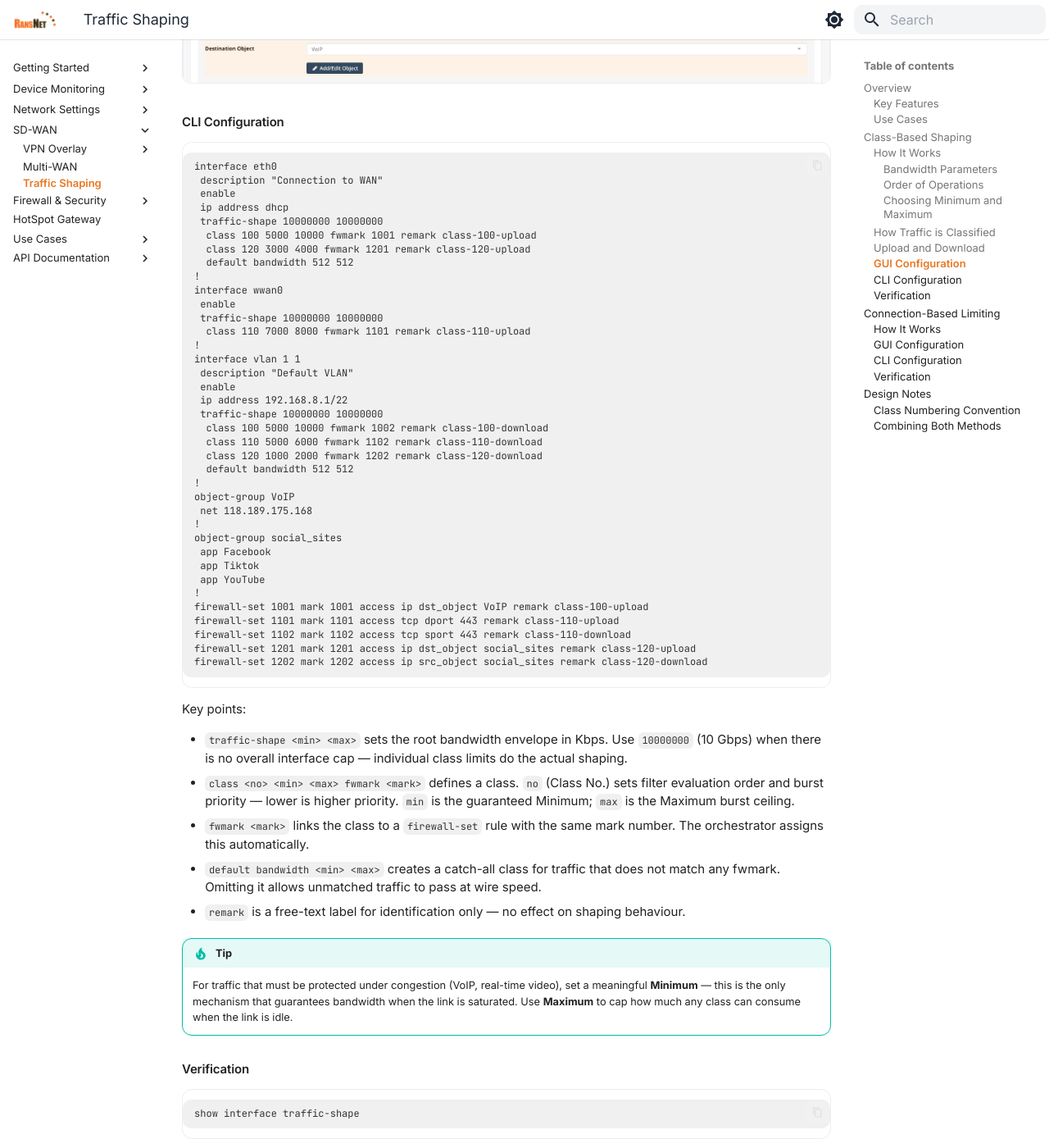
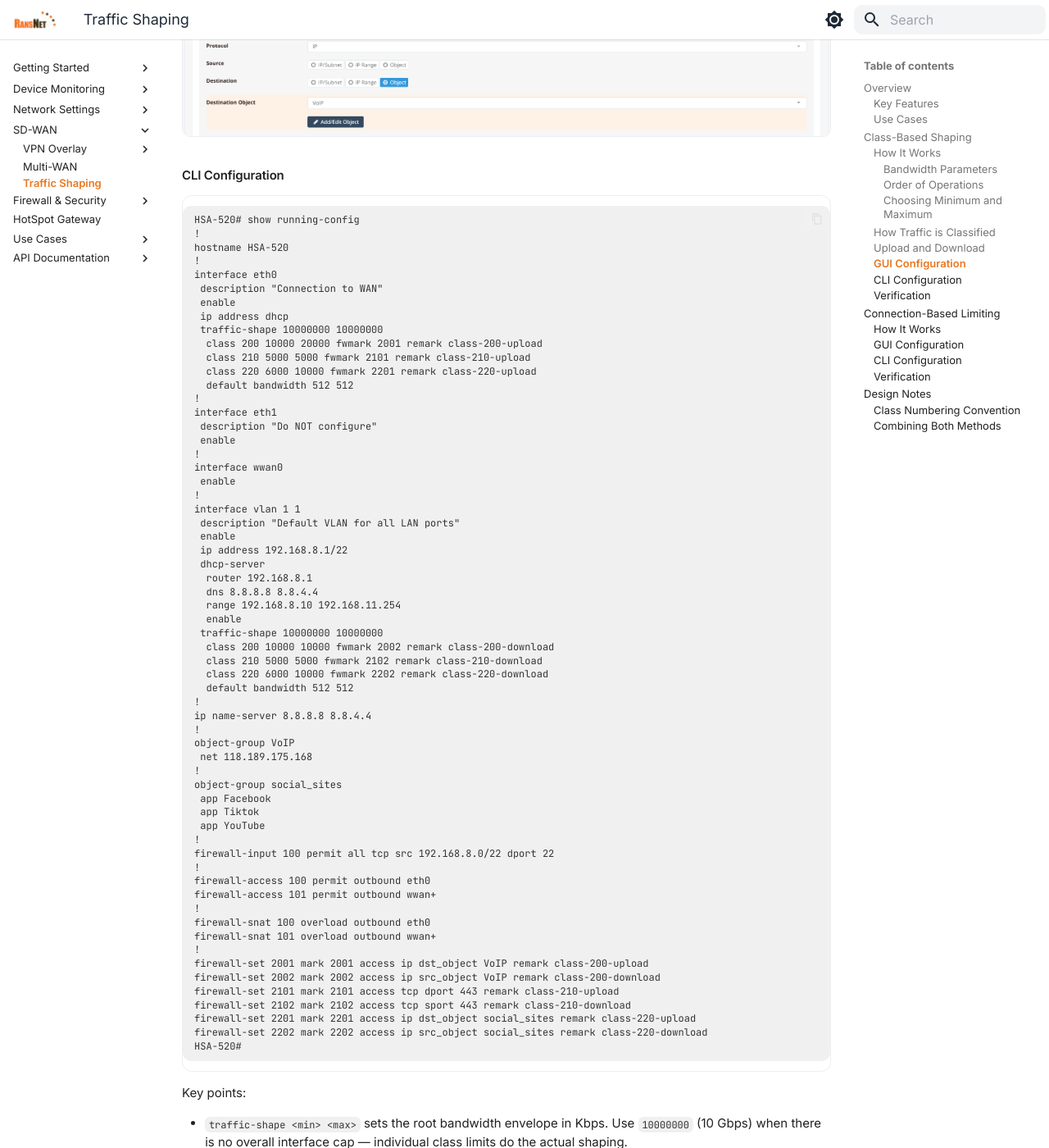
Before and after one commit to RansNet/docs, an MkDocs documentation site: the page built from docs/sdwan/qos.md, in a window 1280 px wide and 1400 px high, scrolled down 5999 px. Shown: the whole window at 82% size. Built offline with MkDocs 1.6.1 and Material for MkDocs 9.7.7, drawn with Linux system fonts in a browser that asks for light colours; some of the changed text lies outside the part shown.

Commit message:
updated qos doc

````diff
--- a/docs/sdwan/qos.md
+++ b/docs/sdwan/qos.md
@@ -34,7 +34,7 @@ In the diagram above, a 1 Gbps backhaul is shared across multiple VLANs — each
 |----------|--------|
 | Guarantee VoIP or video conferencing quality on a shared WAN link | Class-based — set Minimum for voice/video class |
 | Cap social media or streaming without blocking it entirely | Class-based — set Maximum for that class |
-| Prioritise business applications over recreational traffic | Class-based — assign lower Class No. to business apps |
+| Prioritise business applications over recreational traffic | Class-based — assign lower Class No. (e.g. 200) to business apps |
 | Prevent one device from saturating the link for all users | Connection-based — per-IP ceiling |
 | Per-room or per-user speed limits (hotel, guest Wi-Fi) | Connection-based |
 | Aggregate cap per traffic type plus per-user fairness within it | Both — class for aggregate, connection-based within |
@@ -72,21 +72,21 @@ Maximum is the upper limit of bandwidth a class can ever consume, including capa
 
 **Priority — Burst Scheduling Order**
 
-Priority controls which class gets first access to spare capacity once all class Minimums have been satisfied. It is derived automatically from the Class No. using `(Class No. − 100) ÷ 10` — lower class number = higher burst priority.
+Priority controls which class gets first access to spare capacity once all class Minimums have been satisfied. It is derived automatically from the Class No. using `(Class No. − 200) ÷ 10` — lower class number = higher burst priority.
 
 !!! note "Priority is burst-order only — not strict priority"
-    Priority only governs the order in which classes borrow spare capacity **above** their Minimum. It has no effect on guaranteed allocations. A class at priority tier 7 (class no. 170–179) with Minimum 50 Mbps will always receive its full 50 Mbps even when a priority tier 0 class is simultaneously active. True strict priority — "always drain this class before touching any other" — is not a feature of HTB.
+    Priority only governs the order in which classes borrow spare capacity **above** their Minimum. It has no effect on guaranteed allocations. A class at priority tier 7 (class no. 270–279) with Minimum 50 Mbps will always receive its full 50 Mbps even when a priority tier 0 class is simultaneously active. True strict priority — "always drain this class before touching any other" — is not a feature of HTB.
 
 | Class No. range | Priority tier | Burst order |
 |---|---|---|
-| 100–109 | 0 | Highest — borrows spare capacity first |
-| 110–119 | 1 | |
-| 120–129 | 2 | |
-| 130–139 | 3 | |
-| 140–149 | 4 | |
-| 150–159 | 5 | |
-| 160–169 | 6 | |
-| 170–179 | 7 | Lowest — borrows last |
+| 200–209 | 0 | Highest — borrows spare capacity first |
+| 210–219 | 1 | |
+| 220–229 | 2 | |
+| 230–239 | 3 | |
+| 240–249 | 4 | |
+| 250–259 | 5 | |
+| 260–269 | 6 | |
+| 270–279 | 7 | Lowest — borrows last |
 
 #### Order of Operations
 
@@ -126,7 +126,7 @@ The **Class No.** also controls **filter evaluation order** — lower class numb
 !!! warning "Avoid Overlapping firewall-set Rules Across Classes"
     `firewall-set` rules are evaluated in ascending rule number order. Each matching rule **overwrites** the fwmark set by any previous rule — the last matching rule wins. If two classes have `firewall-set` rules that can match the same packet, the packet will always end up in the class corresponding to the higher-numbered rule, regardless of which class was intended.
 
-    For example, if rule `1001` matches `tcp dport 443` (HTTPS) and rule `1501` matches a social media object group that includes HTTPS destinations, any HTTPS traffic to a social media site will be marked `1501` and placed into class `150`, not class `100`.
+    For example, if rule `2001` matches `tcp dport 443` (HTTPS) and rule `2501` matches a social media object group that includes HTTPS destinations, any HTTPS traffic to a social media site will be marked `2501` and placed into class `250`, not class `200`.
 
     To avoid this:
 
@@ -151,29 +151,43 @@ Navigate to **Device Settings → SD-WAN → Traffic Shaping** and click the **C
 ### CLI Configuration
 
 ```
+HSA-520# show running-config
+!
+hostname HSA-520
+!
 interface eth0
  description "Connection to WAN"
  enable
  ip address dhcp
  traffic-shape 10000000 10000000
-  class 100 5000 10000 fwmark 1001 remark class-100-upload
-  class 120 3000 4000 fwmark 1201 remark class-120-upload
+  class 200 10000 20000 fwmark 2001 remark class-200-upload
+  class 210 5000 5000 fwmark 2101 remark class-210-upload
+  class 220 6000 10000 fwmark 2201 remark class-220-upload
   default bandwidth 512 512
+!
+interface eth1
+ description "Do NOT configure"
+ enable
 !
 interface wwan0
  enable
- traffic-shape 10000000 10000000
-  class 110 7000 8000 fwmark 1101 remark class-110-upload
 !
 interface vlan 1 1
- description "Default VLAN"
+ description "Default VLAN for all LAN ports"
  enable
  ip address 192.168.8.1/22
+ dhcp-server
+  router 192.168.8.1
+  dns 8.8.8.8 8.8.4.4
+  range 192.168.8.10 192.168.11.254
+  enable
  traffic-shape 10000000 10000000
-  class 100 5000 10000 fwmark 1002 remark class-100-download
-  class 110 5000 6000 fwmark 1102 remark class-110-download
-  class 120 1000 2000 fwmark 1202 remark class-120-download
+  class 200 10000 10000 fwmark 2002 remark class-200-download
+  class 210 5000 5000 fwmark 2102 remark class-210-download
+  class 220 6000 10000 fwmark 2202 remark class-220-download
   default bandwidth 512 512
+!
+ip name-server 8.8.8.8 8.8.4.4
 !
 object-group VoIP
  net 118.189.175.168
@@ -183,11 +197,21 @@ object-group social_sites
  app Tiktok
  app YouTube
 !
-firewall-set 1001 mark 1001 access ip dst_object VoIP remark class-100-upload
-firewall-set 1101 mark 1101 access tcp dport 443 remark class-110-upload
-firewall-set 1102 mark 1102 access tcp sport 443 remark class-110-download
-firewall-set 1201 mark 1201 access ip dst_object social_sites remark class-120-upload
-firewall-set 1202 mark 1202 access ip src_object social_sites remark class-120-download
+firewall-input 100 permit all tcp src 192.168.8.0/22 dport 22
+!
+firewall-access 100 permit outbound eth0
+firewall-access 101 permit outbound wwan+
+!
+firewall-snat 100 overload outbound eth0
+firewall-snat 101 overload outbound wwan+
+!
+firewall-set 2001 mark 2001 access ip dst_object VoIP remark class-200-upload
+firewall-set 2002 mark 2002 access ip src_object VoIP remark class-200-download
+firewall-set 2101 mark 2101 access tcp dport 443 remark class-210-upload
+firewall-set 2102 mark 2102 access tcp sport 443 remark class-210-download
+firewall-set 2201 mark 2201 access ip dst_object social_sites remark class-220-upload
+firewall-set 2202 mark 2202 access ip src_object social_sites remark class-220-download
+HSA-520#
 ```
 
 Key points:
@@ -215,27 +239,22 @@ HSA-520# show interface traffic-shape
 Interface: eth0
   Class    Min         Max         Prio    FW Mark           Sent              Dropped
   -------  ----------  ----------  ------  ----------------  ----------------  -------
-  100      5Mbit       10Mbit      0       1001/0x3e9        0B/0p             0
-  120      3Mbit       4Mbit       2       1201/0x4b1        0B/0p             0
-  default  512Kbit     512Kbit     -       (catch-all)       295439B/2692p     0
+  200      10Mbit      20Mbit      0       2001/0x7d1        0B/0p             0
+  210      5Mbit       5Mbit       1       2101/0x835        0B/0p             0
+  220      6Mbit       10Mbit      2       2201/0x899        0B/0p             0
+  default  512Kbit     512Kbit     -       (catch-all)       29430B/247p       0
 
 Interface: vlan1
   Class    Min         Max         Prio    FW Mark           Sent              Dropped
   -------  ----------  ----------  ------  ----------------  ----------------  -------
-  110      5Mbit       6Mbit       1       1102/0x44e        0B/0p             0
-  100      5Mbit       10Mbit      0       1002/0x3ea        0B/0p             0
-  120      1Mbit       2Mbit       2       1202/0x4b2        0B/0p             0
+  200      10Mbit      10Mbit      0       2002/0x7d2        0B/0p             0
+  210      5Mbit       5Mbit       1       2102/0x836        0B/0p             0
+  220      6Mbit       10Mbit      2       2202/0x89a        0B/0p             0
   default  512Kbit     512Kbit     -       (catch-all)       0B/0p             0
-
-Interface: wwan0
-  Class    Min         Max         Prio    FW Mark           Sent              Dropped
-  -------  ----------  ----------  ------  ----------------  ----------------  -------
-  110      7Mbit       8Mbit       1       1101/0x44d        0B/0p             0
-  [i] No default class — unclassified traffic passes at wire speed (uncapped)
 HSA-520#
 ```
 
-**Min** = guaranteed Minimum; **Max** = burst ceiling (Maximum). **Prio** is derived automatically from the Class No. using `(Class No. − 100) ÷ 10` — class `100` → prio `0` (highest burst priority), class `179` → prio `7` (lowest). **FW Mark** shows the decimal value alongside the kernel's hex representation.
+**Min** = guaranteed Minimum; **Max** = burst ceiling (Maximum). **Prio** is derived automatically from the Class No. using `(Class No. − 200) ÷ 10` — class `200` → prio `0` (highest burst priority), class `279` → prio `7` (lowest). **FW Mark** shows the decimal value alongside the kernel's hex representation.
 
 For low-level inspection:
 
@@ -311,31 +330,31 @@ Each chain enforces the cap per endpoint — one DROP rule keyed on destination
 
 ### Class Numbering Convention
 
-Valid class numbers are in the range **100–179**. The class number determines the burst priority tier and the auto-assigned fwmark values:
+Valid class numbers are in the range **200–279**. The class number determines the burst priority tier and the auto-assigned fwmark values:
 
 | Class No. range | Burst priority | Burst order | Typical use |
 |---|---|---|---|
-| 100–109 | 0 | Highest | VoIP, real-time video |
-| 110–119 | 1 | | Video conferencing |
-| 120–129 | 2 | | Business-critical (SaaS, ERP) |
-| 130–139 | 3 | | Interactive web (HTTPS) |
-| 140–149 | 4 | | General web browsing |
-| 150–159 | 5 | | File downloads |
-| 160–169 | 6 | | Social media, streaming |
-| 170–179 | 7 | Lowest | Background / bulk transfers |
+| 200–209 | 0 | Highest | VoIP, real-time video |
+| 210–219 | 1 | | Video conferencing |
+| 220–229 | 2 | | Business-critical (SaaS, ERP) |
+| 230–239 | 3 | | Interactive web (HTTPS) |
+| 240–249 | 4 | | General web browsing |
+| 250–259 | 5 | | File downloads |
+| 260–269 | 6 | | Social media, streaming |
+| 270–279 | 7 | Lowest | Background / bulk transfers |
 
 The orchestrator derives fwmark values automatically — class `N` gets upload mark `N×10+1` and download mark `N×10+2`:
 
 | Burst priority | Example Class No. | Auto upload mark | Auto download mark |
 |---|---|---|---|
-| 0 (highest) | 100 | 1001 | 1002 |
-| 1 | 110 | 1101 | 1102 |
-| 2 | 120 | 1201 | 1202 |
-| 3 | 130 | 1301 | 1302 |
-| 4 | 140 | 1401 | 1402 |
-| 5 | 150 | 1501 | 1502 |
-| 6 | 160 | 1601 | 1602 |
-| 7 (lowest) | 170 | 1701 | 1702 |
+| 0 (highest) | 200 | 2001 | 2002 |
+| 1 | 210 | 2101 | 2102 |
+| 2 | 220 | 2201 | 2202 |
+| 3 | 230 | 2301 | 2302 |
+| 4 | 240 | 2401 | 2402 |
+| 5 | 250 | 2501 | 2502 |
+| 6 | 260 | 2601 | 2602 |
+| 7 (lowest) | 270 | 2701 | 2702 |
 
 ### Combining Both Methods
 
````
Also changed, not shown: docs/sdwan/pbr.md (+0 -20 lines), docs/sdwan/images/traffic-qos-2.png.
